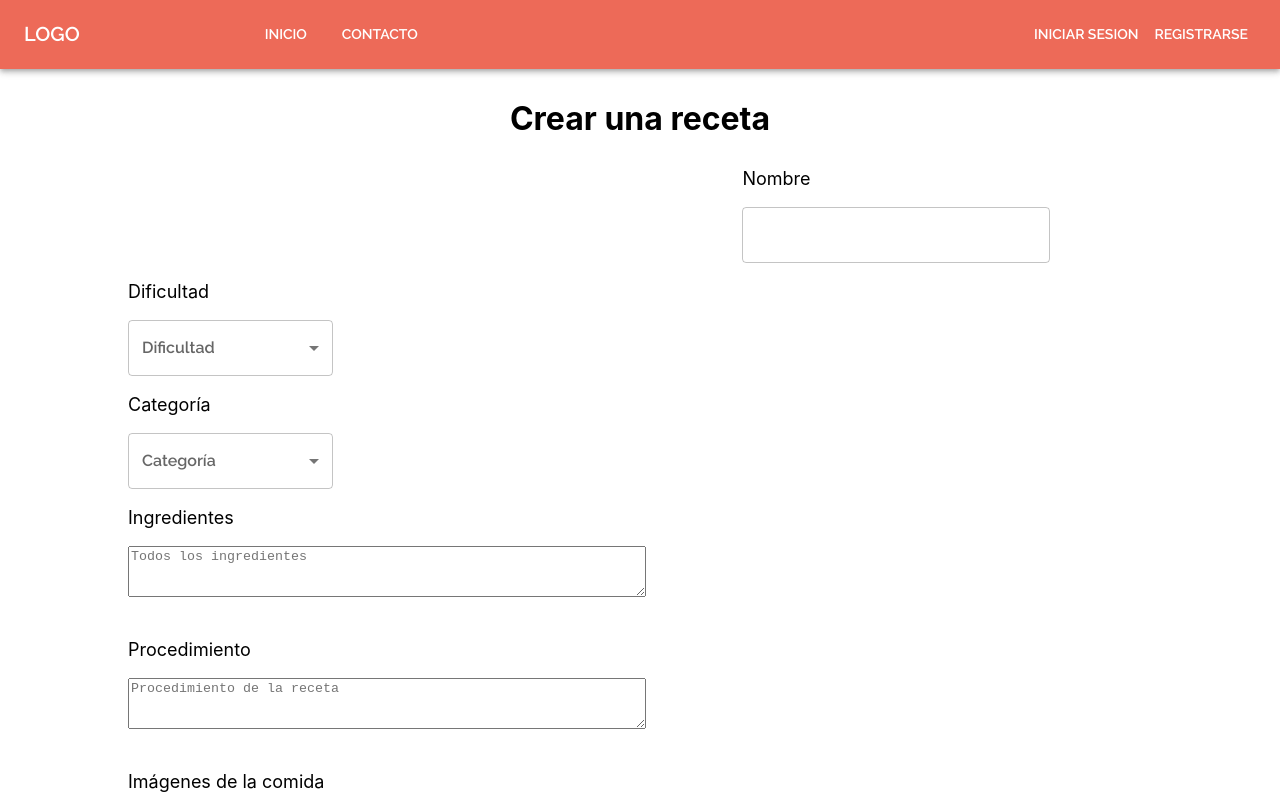
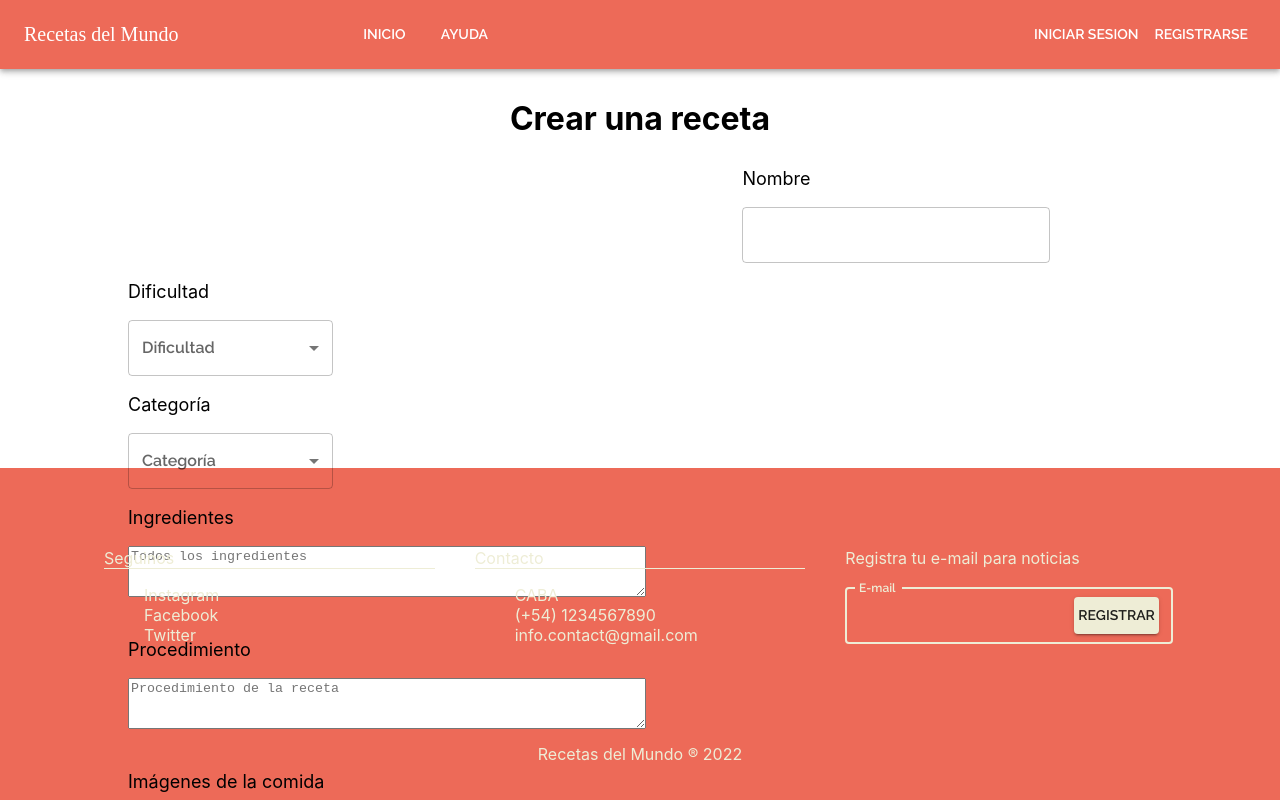
Before and after one commit to marparedes/recipes-app, a React (Create React App) app: page /my-recipes/new in a window 1280 px wide. Shown: the top 800 px of the page. Built offline with nearby package versions, Linux system fonts and the light colour scheme.

Commit message:
agrego alertMessage, footer y calificar receta

```diff
--- a/src/App.js
+++ b/src/App.js
@@ -13,10 +13,8 @@ import Recipe from './pages/Recipe';
 import MyRecipes from './pages/MyRecipes';
 import EditRecipe from './pages/EditRecipe';
 import { PasswordRecovery } from './pages/PasswordRecovery';
+import { Footer } from './components/Footer';
 
-
-// TODO misma logica de privateroute con register
-// TODO hacer otro componente
 
 // TODO componente de Ayuda /help
 function App() {
@@ -57,6 +55,7 @@ function App() {
               <Route path='new' element={}/>
             */}
           </Routes>
+          <Footer />
         </UserProvider>
     </ThemeProvider>
     </BrowserRouter>
--- /dev/null
+++ b/src/components/AlertMessage.js
@@ -0,0 +1,15 @@
+import { Alert, AlertTitle, Grid } from '@mui/material'
+import React from 'react'
+
+export const AlertMessage = ({ message, title = "", severity }) => {
+    return (
+        <Grid container sx={{ margin: "0 auto" }} justifyContent="center" xs={8} sm={8}>
+            <Grid item>
+                <Alert severity={severity} >
+                    <AlertTitle>{title}</AlertTitle>
+                    {message}
+                </Alert>
+            </Grid>
+        </Grid>
+    )
+}
--- /dev/null
+++ b/src/components/Footer.js
@@ -0,0 +1,65 @@
+import { Box, Button, Container, Grid, TextField } from '@mui/material'
+import React from 'react'
+import { Link } from 'react-router-dom'
+
+export const Footer = () => {
+  return (
+    <footer>
+      <Box
+        px={{ xs: 3, sm: 10 }}
+        py={{ xs: 5, sm: 10 }}
+        bgcolor="primary.main"
+        color="#EEEDD6"
+      >
+        <Container maxWidth="lg">
+          <Grid container spacing={5}>
+            <Grid item xs={12} sm={4}>
+              <Box borderBottom={1}>Seguinos</Box>
+              <Box>
+                <ul type="none" >
+                  <li >
+                    Instagram
+                  </li>
+                  <li>
+                    Facebook
+                  </li>
+                  <li>
+                    Twitter
+                  </li>
+                </ul>
+              </Box>
+            </Grid>
+            <Grid item xs={12} sm={4}>
+              <Box borderBottom={1}>Contacto</Box>
+              <Box>
+                <ul type="none" >
+                  <li >
+                    CABA
+                  </li>
+                  <li>
+                    (+54) 1234567890
+                  </li>
+                  <li>
+                    info.contact@gmail.com
+                  </li>
+                </ul>
+              </Box>
+            </Grid>
+            <Grid item xs={12} sm={4}>
+              <Box>Registra tu e-mail para noticias</Box>
+              <TextField
+                label="E-mail"
+                sx={{ margin: "20px 0" }}
+                color="secondary"
+                focused
+                InputProps={{ endAdornment: <Button variant='contained'  color='secondary'>Registrar</Button> }} />
+          </Grid>
+        </Grid>
+        <Box textAlign="center" pt={{ xs: 5, sm: 10 }} pb={{ xs: 5, sm: 0 }}>
+          Recetas del Mundo &reg; {new Date().getFullYear()}
+        </Box>
+      </Container>
+    </Box>
+    </footer >
+  )
+}
--- a/src/components/Navbar.js
+++ b/src/components/Navbar.js
@@ -20,8 +20,8 @@ const pages = [
     page: ''
   },
   {
-    title: 'Contacto',
-    page: 'contact'
+    title: 'Ayuda',
+    page: '/'
   }
 ]
 const options = [
@@ -86,9 +86,9 @@ const Navbar = () => {
             variant="h6"
             noWrap
             component="div"
-            sx={{ mr: 2, display: { xs: 'none', md: 'flex' } }}
+            sx={{ mr: 2, display: { xs: 'none', md: 'flex' }, fontFamily:"Lucida Handwriting" }}
           >
-            LOGO
+            Recetas del Mundo
           </Typography>
 
           <Box sx={{ flexGrow: 1, display: { xs: 'flex', md: 'none' } }}>
--- a/src/components/RecipeDetails.js
+++ b/src/components/RecipeDetails.js
@@ -1,12 +1,30 @@
 import { Box } from '@mui/system';
-import React from 'react';
+import React, { useRef, useState } from 'react';
 import '../styles/index.css';
 import ImageSlider from './ImageSlider';
+import RestaurantMenuOutlinedIcon from '@mui/icons-material/RestaurantMenuOutlined';
+import AccessTimeFilledIcon from '@mui/icons-material/AccessTimeFilled';
+import { Button, TextField } from '@mui/material';
+import { useUserContext } from './UserContext';
+
+export const RecipeDetails = ({ recipe }) => {
+
+  const { user } = useUserContext();
+
+  const [showScoreButton, setShowScoreButton] = useState(true)
+  const [newScore, setNewScore] = useState(0)
+
+  const [score, setScore] = useState(recipe.score)
+
+  const updateScore = () => {
+    var num = (parseFloat(parseFloat(score) + parseFloat(newScore))/2).toFixed(1)
+    setScore(num)
+    setShowScoreButton(!showScoreButton)
+  }
 
 
-export const RecipeDetails = ({recipe}) => {
   return (
-    <Box sx={{ flexGrow: 1, margin:"20px" }} >
+    <Box sx={{ flexGrow: 1, margin: 10 }} >
       <h2 className="page-title">{recipe.title}</h2>
       <div style={{ display: "flex", flexWrap: "wrap", justifyContent: "center", width: "100%" }}>
         <div className="half-container">
@@ -14,19 +32,33 @@ export const RecipeDetails = ({recipe}) => {
             <p className="one-line-recipe-field"><strong>Autor:</strong> {recipe.author}</p>
             <ImageSlider imageUrls={recipe.images}></ImageSlider>
             <p className="one-line-recipe-field"><strong>Categoría:</strong> {recipe.category}</p>
-            <p className="one-line-recipe-field"><strong>Calificación:</strong> {recipe.score} / 5</p>
+            <p className="one-line-recipe-field"><strong>Calificación:</strong> {score} / 5</p>
+
+            {showScoreButton ? <Button variant='outlined' disabled={!user} onClick={() => setShowScoreButton(!showScoreButton)}>Calificar receta</Button> :
+            <div className='form-button'>
+              <TextField
+                id="newScore"
+                onChange={(e) => setNewScore(e.target.value)}
+                value={newScore}
+                required={true}
+                type="number"
+                sx={{width:"100px"}}
+              />
+              <Button variant='outlined' onClick={updateScore} sx={{margin:"10px"}}>Calificar</Button>
+            </div>
+          }
           </div>
         </div>
         <div className="half-container">
           <div className="recipe-details-half">
             <div style={{ display: "inline-block" }}>
               <section>
-                <h2>Ingredientes</h2>
+                <h2><RestaurantMenuOutlinedIcon /> Ingredientes</h2>
                 <p>{recipe.ingredients}</p>
               </section>
               <section>
-                <h2 className="recipe-details-title">Procedimiento</h2>
-                {recipe.procedure.split('\n').map(e => <p>{ e }</p>)}
+                <h2 className="recipe-details-title"><AccessTimeFilledIcon /> Procedimiento</h2>
+                {recipe.procedure.split('\n').map(e => <p>{e}</p>)}
               </section>
             </div>
           </div>
--- a/src/pages/Home.js
+++ b/src/pages/Home.js
@@ -1,6 +1,7 @@
 import { Button, FormControl, MenuItem, Select, TextField, Typography } from '@mui/material'
 import React, { useEffect, useState } from 'react'
 import { useSearchParams } from 'react-router-dom'
+import { AlertMessage } from '../components/AlertMessage'
 import { RecipeList } from '../components/RecipeList'
 import categories from '../mock/categories'
 import recipesMock from '../mock/recipes'
@@ -47,21 +48,21 @@ function Home() {
 
   const addParams = () => {
     let paramsQuery = {}
-    if(categoryQ && categoryQ!=="Todos") {
+    if (categoryQ && categoryQ !== "Todos") {
       paramsQuery.category = categoryQ
     }
-    if(difficultyQ && difficultyQ!=="Todos") {
+    if (difficultyQ && difficultyQ !== "Todos") {
       paramsQuery.difficulty = difficultyQ
     }
-    if(ingredientQ) {
+    if (ingredientQ) {
       paramsQuery.ingredient = ingredientQ
     }
     setParams(paramsQuery)
   }
 
   return <>
+    <Typography variant='h6' sx={{textAlign:"center", marginTop:10}}> Búsqueda por:</Typography>
     <div className='search-container'>
-      <Typography variant='h6'> Búsqueda por:</Typography>
       <FormControl sx={{ m: 1, minWidth: 120 }}>
         <Button sx={{ display: 'block' }}> Ingrediente </Button>
         <TextField id="outlined-size-small" onChange={e => {
@@ -102,10 +103,11 @@ function Home() {
         </Select>
       </FormControl>
       <div className='search-button'>
-          <Button variant="contained" size='large' onClick={addParams}>Buscar</Button>
+        <Button variant="contained" size='large' onClick={addParams}>Buscar</Button>
       </div>
     </div>
-    <RecipeList recipes={recipes}></RecipeList>
+    {recipes.length > 0 ? <RecipeList recipes={recipes}></RecipeList> : <AlertMessage message={"No se encontraron recetas. Por favor, intente nuevamente."} severity={"info"} />}
+
   </>
 }
 
--- a/src/pages/PasswordRecovery.js
+++ b/src/pages/PasswordRecovery.js
@@ -1,7 +1,7 @@
-import { Alert, AlertTitle, Box, Button, TextField, Typography } from '@mui/material';
-import React, { useEffect, useRef, useState } from 'react'
+import { Box, Button, TextField, Typography } from '@mui/material';
+import React, { useRef, useState } from 'react'
 import { Link } from 'react-router-dom';
-import { RecoveryVerification } from '../components/RecoveryVerification';
+import { AlertMessage } from '../components/AlertMessage';
 
 export const PasswordRecovery = () => {
 
@@ -49,21 +49,14 @@ export const PasswordRecovery = () => {
               <Button type="submit" variant="contained">Iniciar Sesion</Button>
             </div>
           </form>
-        </Box> : <Box className={'box'} sx={{
-          height: 300,
-          margin: 'auto',
-          width: '300px',
-        }}>
-          <Alert severity="success" >
-            <AlertTitle>Enviado</AlertTitle>
-            Te enviamos un e-mail para recuperar tu contraseña
-          </Alert>
+        </Box> : <>
+          <AlertMessage message={"Te enviamos un código a tu e-mail para recuperar tu contraseña"} title={"Enviado"} severity={"success"} />
           <div style={{ textAlign: "center", marginTop: 20 }}>
             <Link to={'/'} style={{ textDecoration: 'none' }}>
               <Button>Ir al inicio</Button>
             </Link>
           </div>
-        </Box>}
+        </>}
     </div>
   </>
 }
--- a/src/pages/Register.js
+++ b/src/pages/Register.js
@@ -86,7 +86,7 @@ function Register() {
   }
 
   return (
-    <div className={'login-form'}>
+    <div className={'register-form'}>
       <h2 className={'page-title'}>Crear nuevo usuario</h2>
 
       <Box className={'box'} sx={{
--- a/src/styles/index.css
+++ b/src/styles/index.css
@@ -51,8 +51,22 @@
     width: 30%;
 }
 
+.footer {
+    background-color: #ED6A58;
+    color: #EEEDD6;
+    box-sizing: content-box;
+    padding: 20px;
+}
+
 .login-form {
-    margin-top: 30px;
+    margin-top: 100px;
+    margin-bottom: 100px;
+}
+
+.register-form {
+    margin-top: 100px;
+    margin-bottom: 100px;
+    min-height: 100vh;
 }
 
 .recipe-name-field {
@@ -96,7 +110,6 @@
 
 .search-container {
     padding: 30px;
-    margin: 25px;
     text-align: center;
     justify-content: center;
     align-content: center;
--- a/src/themeConfig.js
+++ b/src/themeConfig.js
@@ -1,13 +1,18 @@
 import { createTheme } from "@mui/material";
+import { color } from "@mui/system";
 
 const theme = createTheme({
     palette: {
         primary: {
             main: '#ED6A58'
-        }
+        },
+        secondary: {
+          main: '#EEEDD6',
+        },
     },
     typography: {
-        fontFamily: "Raleway"
+        fontFamily: "Raleway",
+        color: '#444444'
     }
 })
 
```
Also changed, not shown: src/components/RecoveryVerification.js (added, +30 -0 lines), 1 other file (tests, documents, lock files or other folders).
